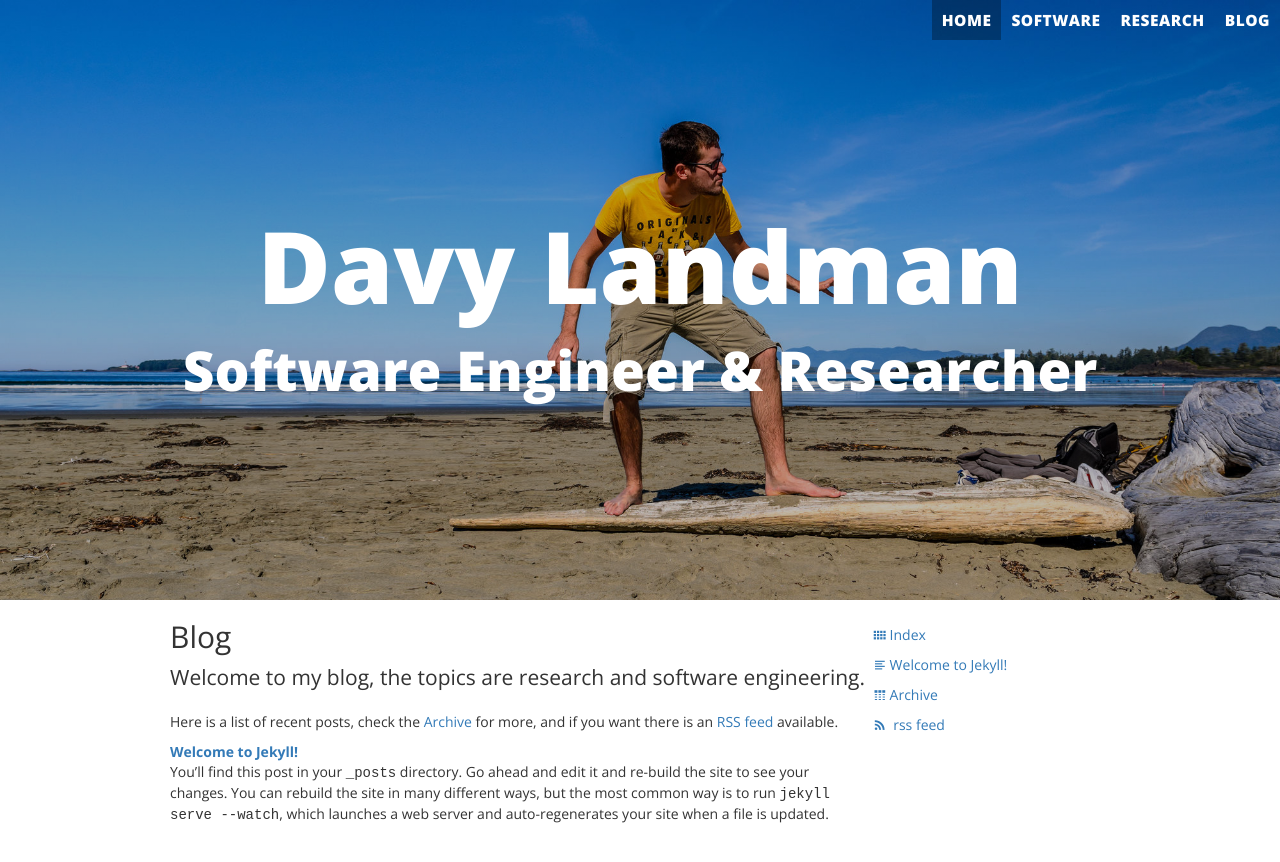
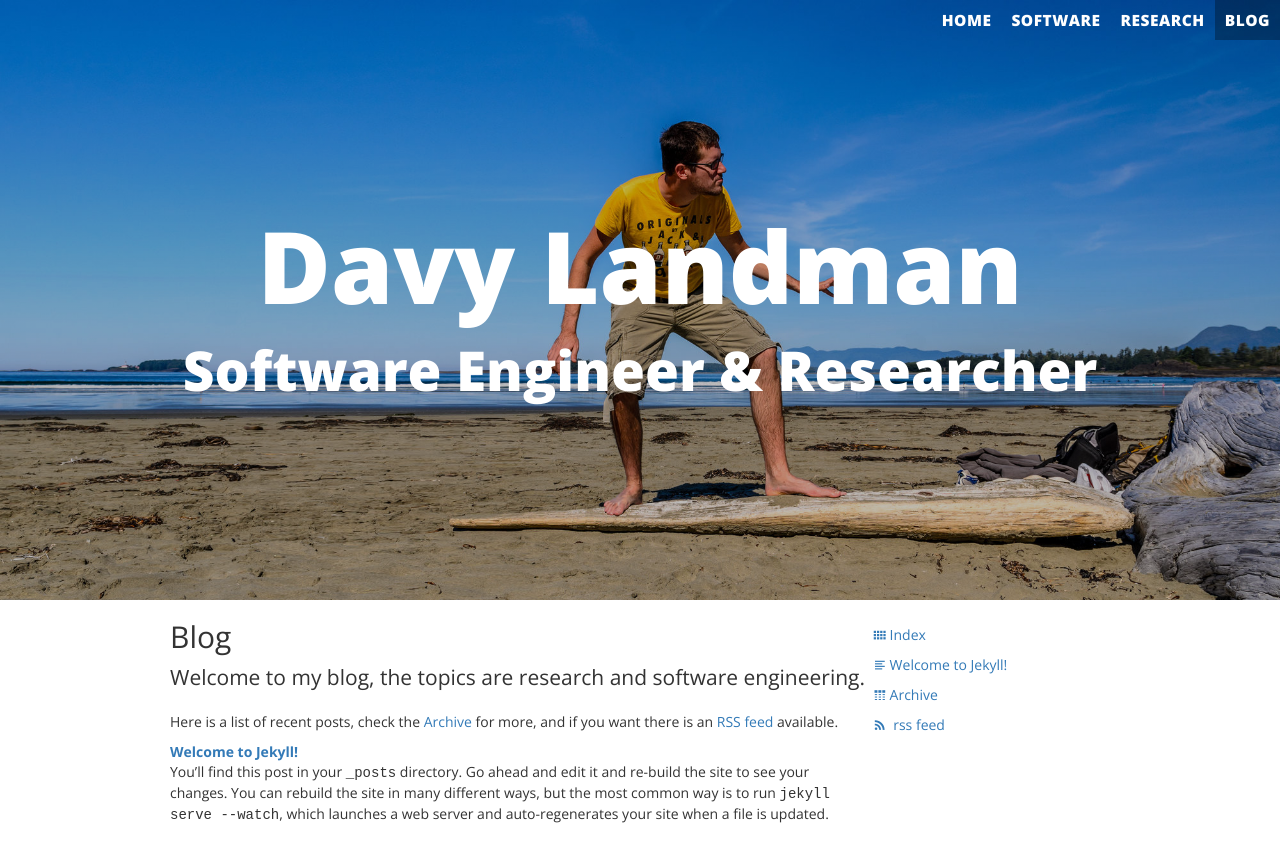
Before and after one commit to DavyLandman/davylandman.github.io, a Jekyll site: the page built from blog/index.html, in a window 1280 px wide. Shown: the top 862 px of the page. Built offline with Jekyll 4.4.1, drawn with Linux system fonts in a browser that asks for light colours.

Commit message:
Fixed menu generation with current link detection

```diff
--- a/_includes/navigation.html
+++ b/_includes/navigation.html
@@ -1,6 +1,18 @@
 <ul>
-  <li><a href="/" class="current">Home</a></li>
-  <li><a href="/software/">Software</a></li>
-  <li><a href="/research/">Research</a></li>
-  <li><a href="/blog/">Blog</a></li>
+  {% assign title="Home" %}
+  {% assign link="/" %}
+  {% include navigation_item.html %}
+
+  {% assign title="Software" %}
+  {% assign link="/software/" %}
+  {% include navigation_item.html %}
+
+  {% assign title="Research" %}
+  {% assign link="/research/" %}
+  {% include navigation_item.html %}
+
+  {% assign title="Blog" %}
+  {% assign link="/blog/" %}
+  {% assign blogRoot = true %}
+  {% include navigation_item.html %}
 </ul>
--- /dev/null
+++ b/_includes/navigation_item.html
@@ -0,0 +1,9 @@
+{% assign title_link = link | append: "index.html" %}
+{% if page.url == link or page.url == title_link or (blogRoot and isBlog) or (blogRoot and page.url == "/blog/archive.html") %}
+   <li><a href="{{link}}" class="current">{{title}}</a></li>
+{% else %}
+   <li><a href="{{link}}">{{title}}</a></li>
+{% endif %}
+{% assign title = nil %}
+{% assign link = nil %}
+{% assign blogRoot = nil %}
```
